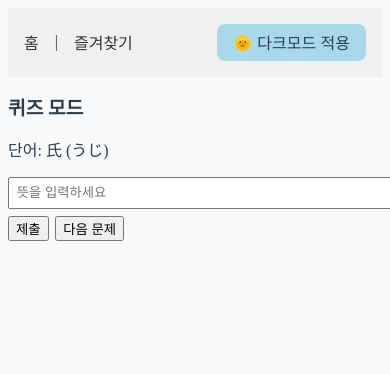
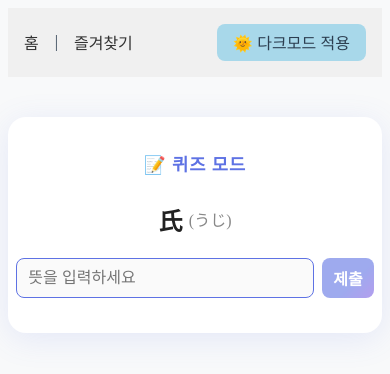
Before and after one commit to Jidongwon/jlpt-vocab-pwa, a Vue app: page /quiz/1 in a window 390 px wide. Shown: the top 374 px of the page. Built offline with nearby package versions, Linux system fonts and the light colour scheme.

Commit message:
modify UI

```diff
--- a/src/components/LevelSelector.vue
+++ b/src/components/LevelSelector.vue
@@ -1,15 +1,23 @@
 <template>
   <div class="level-selector">
-    <button @click="selectLevel('N1')">N1</button>
-    <button @click="selectLevel('N2')">N2</button>
-    <button @click="selectLevel('N3')">N3</button>
-    <button @click="selectLevel('N4')">N4</button>
-    <button @click="selectLevel('N5')">N5</button>
+    <button
+      v-for="level in levels"
+      :key="level"
+      @click="selectLevel(level)"
+      class="level-btn"
+    >
+      {{ level }}
+    </button>
   </div>
 </template>
 
 <script>
 export default {
+  data() {
+    return {
+      levels: ['N1', 'N2', 'N3', 'N4', 'N5'],
+    };
+  },
   methods: {
     selectLevel(level) {
       this.$router.push({ name: 'Level', params: { level } });
@@ -19,8 +27,44 @@ export default {
 </script>
 
 <style scoped>
-.level-selector button {
-  margin-right: 0.5em;
-  padding: 0.5em 1em;
+.level-selector {
+  display: flex;
+  justify-content: center;
+  align-items: center;
+  gap: 1.2em;
+  margin: 2em 0;
+}
+
+.level-btn {
+  width: 60px;
+  height: 60px;
+  border-radius: 50%;
+  border: none;
+  background: linear-gradient(135deg, #5e72e4 60%, #825ee4 100%);
+  color: #fff;
+  font-size: 1.2em;
+  font-weight: bold;
+  box-shadow: 0 4px 16px rgba(94, 114, 228, 0.15);
+  transition: transform 0.12s, box-shadow 0.12s, background 0.18s;
+  cursor: pointer;
+  outline: none;
+}
+
+.level-btn:hover,
+.level-btn:focus {
+  transform: scale(1.12);
+  background: linear-gradient(135deg, #825ee4 60%, #5e72e4 100%);
+  box-shadow: 0 8px 24px rgba(94, 114, 228, 0.25);
+}
+
+@media (max-width: 600px) {
+  .level-selector {
+    gap: 0.6em;
+  }
+  .level-btn {
+    width: 40px;
+    height: 40px;
+    font-size: 1em;
+  }
 }
 </style>
--- a/src/components/QuizCard.vue
+++ b/src/components/QuizCard.vue
@@ -1,16 +1,36 @@
 <template>
   <div class="quiz-card">
-    <h2>퀴즈 모드</h2>
-    <p>단어: {{ currentWord.character }} ({{ currentWord.kunyomi }})</p>
-    <div v-if="quizType === 'meaning'">
-      <input v-model="userAnswer" placeholder="뜻을 입력하세요" />
+    <h2 class="quiz-title">📝 퀴즈 모드</h2>
+    <div class="quiz-word">
+      <span class="quiz-character">{{ currentWord.character }}</span>
+      <span class="quiz-kunyomi">({{ currentWord.kunyomi }})</span>
     </div>
-    <div v-else>
-      <input v-model="userAnswer" placeholder="철자를 입력하세요" />
+    <div class="quiz-input-wrap">
+      <input
+        v-model="userAnswer"
+        :placeholder="
+          quizType === 'meaning' ? '뜻을 입력하세요' : '철자를 입력하세요'
+        "
+        class="quiz-input"
+        @keyup.enter="checkAnswer"
+        :disabled="feedback"
+        autofocus
+      />
+      <button class="submit-btn" @click="checkAnswer" :disabled="feedback">
+        제출
+      </button>
     </div>
-    <button @click="checkAnswer">제출</button>
-    <p v-if="feedback">{{ feedback }}</p>
-    <button @click="nextQuestion">다음 문제</button>
+    <transition name="fade">
+      <p
+        v-if="feedback"
+        :class="{ feedback: true, correct: isCorrect, wrong: !isCorrect }"
+      >
+        {{ feedback }}
+      </p>
+    </transition>
+    <button class="next-btn" @click="nextQuestion" v-if="feedback">
+      다음 문제
+    </button>
   </div>
 </template>
 
@@ -25,6 +45,7 @@ export default {
       userAnswer: '',
       feedback: '',
       quizType: 'meaning', // or 'spelling'
+      isCorrect: false,
     };
   },
   computed: {
@@ -34,41 +55,166 @@ export default {
   },
   methods: {
     checkAnswer() {
+      if (this.feedback) return;
+      let correct;
       if (this.quizType === 'meaning') {
-        if (this.userAnswer.trim() === this.currentWord.meaning) {
-          this.feedback = '정답입니다!';
-        } else {
-          this.feedback = `오답입니다. 정답: ${this.currentWord.meaning}`;
-        }
+        correct = this.userAnswer.trim() === this.currentWord.meaning;
+        this.feedback = correct
+          ? '정답입니다! 🎉'
+          : `오답입니다. 정답: ${this.currentWord.meaning}`;
       } else {
-        if (this.userAnswer.trim() === this.currentWord.kunyomi) {
-          this.feedback = '정답입니다!';
-        } else {
-          this.feedback = `오답입니다. 정답: ${this.currentWord.kunyomi}`;
-        }
+        correct = this.userAnswer.trim() === this.currentWord.kunyomi;
+        this.feedback = correct
+          ? '정답입니다! 🎉'
+          : `오답입니다. 정답: ${this.currentWord.kunyomi}`;
       }
+      this.isCorrect = correct;
     },
     nextQuestion() {
       this.userAnswer = '';
       this.feedback = '';
       this.currentIndex = (this.currentIndex + 1) % this.words.length;
+      this.isCorrect = false;
     },
   },
 };
 </script>
 
 <style scoped>
-.quiz {
-  border: 1px solid #ccc;
-  padding: 1em;
+.quiz-card {
+  max-width: 420px;
+  margin: 2.5em auto;
+  padding: 2em 1.5em 2em 1.5em;
+  background: #fff;
+  border-radius: 18px;
+  box-shadow: 0 6px 32px rgba(94, 114, 228, 0.13);
+  display: flex;
+  flex-direction: column;
+  align-items: center;
+}
+
+.quiz-title {
+  font-size: 1.7em;
+  color: #5e72e4;
+  font-weight: 800;
+  margin-bottom: 1.5em;
+  letter-spacing: 1px;
+  text-align: center;
+}
+
+.quiz-word {
+  font-size: 1.3em;
+  margin-bottom: 1.3em;
+  display: flex;
+  align-items: center;
+  gap: 0.7em;
+}
+
+.quiz-character {
+  font-weight: bold;
+  color: #222;
+  font-size: 1.5em;
+}
+
+.quiz-kunyomi {
+  color: #888;
+  font-size: 1em;
+}
+
+.quiz-input-wrap {
+  display: flex;
+  width: 100%;
+  gap: 0.5em;
+  margin-bottom: 1em;
+}
+
+.quiz-input {
+  flex: 1;
+  padding: 0.6em 1em;
+  border: 1.5px solid #5e72e4;
   border-radius: 8px;
+  font-size: 1.1em;
+  outline: none;
+  transition: border 0.15s;
 }
-input {
-  margin-bottom: 0.5em;
-  width: 100%;
-  padding: 0.5em;
+.quiz-input:focus {
+  border: 2px solid #825ee4;
 }
-button {
-  margin-right: 0.5em;
+
+.submit-btn {
+  background: linear-gradient(135deg, #5e72e4 60%, #825ee4 100%);
+  color: #fff;
+  border: none;
+  border-radius: 8px;
+  padding: 0 1.2em;
+  font-size: 1.1em;
+  font-weight: bold;
+  cursor: pointer;
+  transition: background 0.15s, transform 0.12s;
+}
+.submit-btn:hover:enabled {
+  background: linear-gradient(135deg, #825ee4 60%, #5e72e4 100%);
+  transform: scale(1.04);
+}
+.submit-btn:disabled {
+  opacity: 0.6;
+  cursor: default;
+}
+
+.feedback {
+  margin: 1.2em 0 0.5em 0;
+  font-size: 1.15em;
+  font-weight: bold;
+  text-align: center;
+  transition: color 0.15s;
+}
+.correct {
+  color: #18bc9c;
+}
+.wrong {
+  color: #ff4d4f;
+}
+
+.next-btn {
+  margin-top: 0.5em;
+  background: #f5f7fa;
+  color: #5e72e4;
+  border: none;
+  border-radius: 8px;
+  padding: 0.5em 1.3em;
+  font-size: 1em;
+  font-weight: 600;
+  cursor: pointer;
+  transition: background 0.13s;
+}
+.next-btn:hover {
+  background: #e9ecef;
+}
+
+.fade-enter-active,
+.fade-leave-active {
+  transition: opacity 0.25s;
+}
+.fade-enter,
+.fade-leave-to {
+  opacity: 0;
+}
+
+@media (max-width: 500px) {
+  .quiz-card {
+    padding: 1.2em 0.5em;
+  }
+  .quiz-title {
+    font-size: 1.1em;
+  }
+  .quiz-word {
+    font-size: 1em;
+    gap: 0.4em;
+  }
+  .quiz-input,
+  .submit-btn {
+    font-size: 1em;
+    padding: 0.5em 0.7em;
+  }
 }
 </style>
--- a/src/views/FavoriteWord.vue
+++ b/src/views/FavoriteWord.vue
@@ -1,9 +1,12 @@
 <template>
-  <div>
-    <h2>즐겨찾기 단어</h2>
-    <ul>
-      <li v-for="character in favorites" :key="character">{{ character }}</li>
+  <div class="favorites-container">
+    <h2 class="favorites-title">⭐ 즐겨찾기 단어</h2>
+    <ul class="favorites-list" v-if="favorites.length > 0">
+      <li v-for="character in favorites" :key="character" class="favorite-item">
+        {{ character }}
+      </li>
     </ul>
+    <div v-else class="empty-message">아직 즐겨찾기한 단어가 없어요!</div>
   </div>
 </template>
 
@@ -16,3 +19,66 @@ export default {
   },
 };
 </script>
+
+<style scoped>
+.favorites-container {
+  max-width: 400px;
+  margin: 2em auto;
+  padding: 2em 1em 1.5em 1em;
+  background: #fff;
+  border-radius: 18px;
+  box-shadow: 0 4px 24px rgba(94, 114, 228, 0.09);
+}
+
+.favorites-title {
+  font-size: 1.5em;
+  color: #5e72e4;
+  font-weight: 700;
+  text-align: center;
+  margin-bottom: 1.2em;
+  letter-spacing: 1px;
+}
+
+.favorites-list {
+  list-style: none;
+  padding: 0;
+  margin: 0;
+}
+
+.favorite-item {
+  background: linear-gradient(90deg, #e9ecef 60%, #f5f7fa 100%);
+  color: #333;
+  font-size: 1.1em;
+  margin-bottom: 0.7em;
+  padding: 0.7em 1.2em;
+  border-radius: 12px;
+  box-shadow: 0 2px 8px rgba(94, 114, 228, 0.06);
+  transition: background 0.18s;
+  font-weight: 500;
+  letter-spacing: 0.5px;
+}
+
+.favorite-item:last-child {
+  margin-bottom: 0;
+}
+
+.empty-message {
+  color: #aaa;
+  text-align: center;
+  font-size: 1.1em;
+  margin-top: 1.5em;
+}
+
+@media (max-width: 500px) {
+  .favorites-container {
+    padding: 1em 0.5em 1em 0.5em;
+  }
+  .favorites-title {
+    font-size: 1.2em;
+  }
+  .favorite-item {
+    font-size: 1em;
+    padding: 0.6em 0.7em;
+  }
+}
+</style>
--- a/src/views/HomePage.vue
+++ b/src/views/HomePage.vue
@@ -1,6 +1,6 @@
 <template>
-  <div>
-    <h1>JLPT 단어 학습 앱</h1>
+  <div class="app-container">
+    <h1 class="app-title">JLPT 단어 학습 앱</h1>
     <LevelSelector />
   </div>
 </template>
@@ -12,3 +12,28 @@ export default {
   components: { LevelSelector },
 };
 </script>
+
+<style scoped>
+.app-container {
+  min-height: 100vh;
+  display: flex;
+  flex-direction: column;
+  align-items: center;
+  justify-content: flex-start;
+  background: linear-gradient(120deg, #f5f7fa 0%, #c3cfe2 100%);
+  padding-top: 5vh;
+}
+
+.app-title {
+  font-family: 'Pretendard', 'Noto Sans KR', sans-serif;
+  font-size: 2.5em;
+  font-weight: 800;
+  color: #5e72e4;
+  margin-bottom: 2.5em;
+  letter-spacing: 1px;
+  text-shadow: 0 2px 8px rgba(94, 114, 228, 0.08);
+  text-align: center;
+}
+
+/* LevelSelector의 버튼 스타일은 LevelSelector.vue에서 관리 */
+</style>
```
Also changed, not shown: public/img/icons/maskable_icon.png (added).
